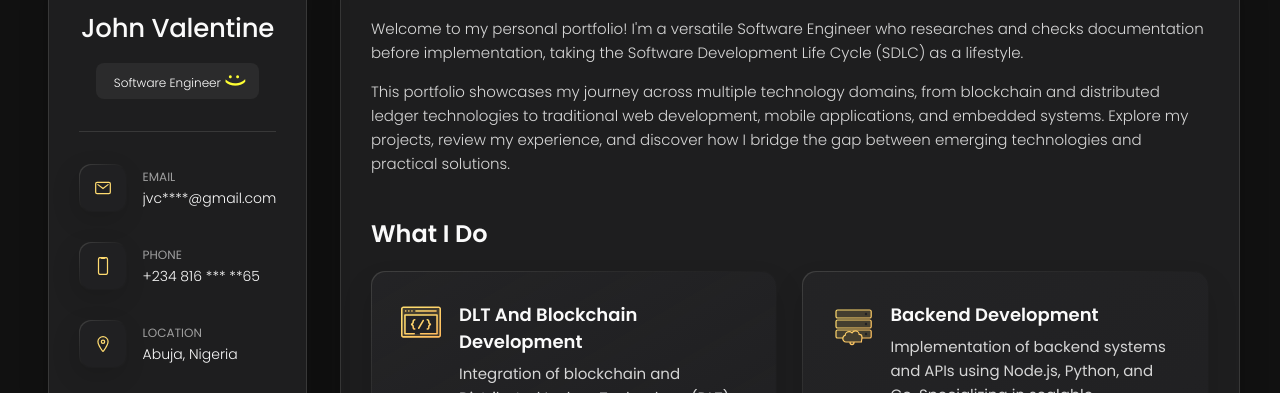
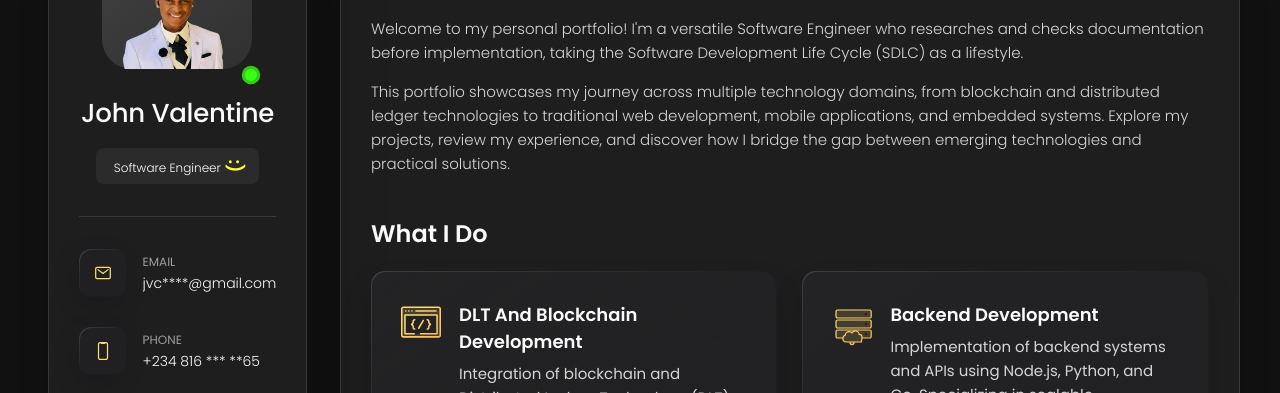
Before and after one commit to jvcByte/jvcByte.github.io, a plain HTML site: page index.html in a window 1280 px wide. Shown: the part 162-555 px from the top of the page. Drawn offline with nearby package versions, Linux system fonts and the light colour scheme.

Commit message:
update thumbnail image

```diff
--- a/data/personal.json
+++ b/data/personal.json
@@ -4,7 +4,7 @@
   "email": "jvc****@gmail.com",
   "phone": "+234 816 *** **65",
   "location": "Abuja, Nigeria",
-  "avatar": "./assets/images/jvc-image.png.png",
+  "avatar": "./assets/images/jvc-image.png",
   "avatarLarge": "./assets/images/my-avatar.jpg",
   "bio": [
     "Welcome to my personal portfolio! I'm a versatile Software Engineer who researches and checks documentation before implementation, taking the Software Development Life Cycle (SDLC) as a lifestyle.",
--- a/index.html
+++ b/index.html
@@ -46,7 +46,7 @@
                         <figure class="avatar-box">
                             <img
                                 class="thumbnail"
-                                src="./assets/images/jvc-image.png.png"
+                                src="./assets/images/jvc-image.png"
                                 alt="Portfolio Owner"
                                 width="80"
                             />
```
